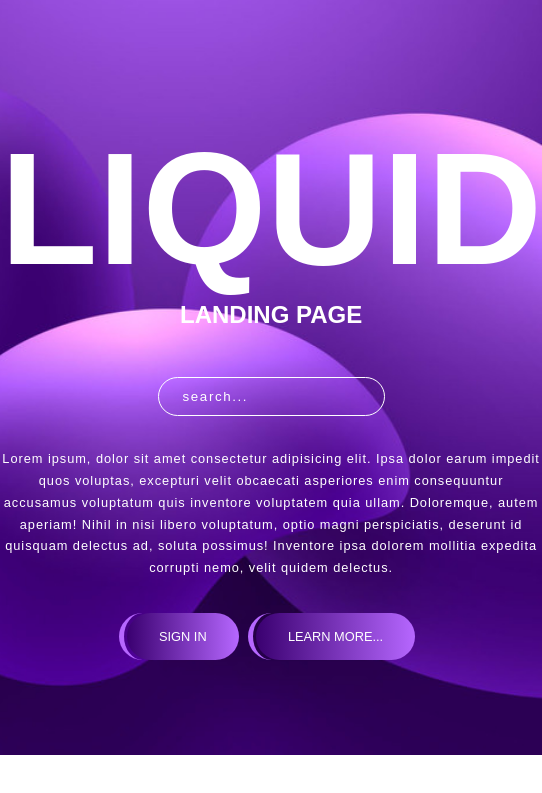
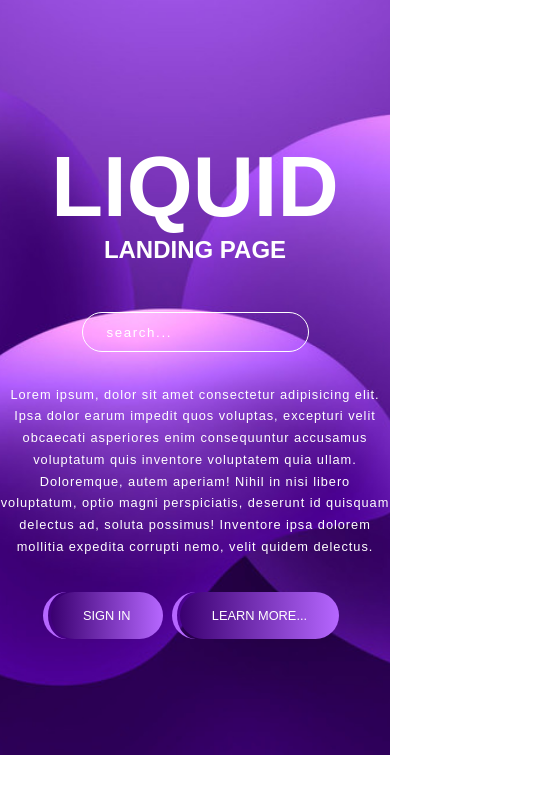
Before and after one commit to josecossi89/webResponsive, a plain HTML site: page index.html in a window 390 px wide. Shown: the part 89-882 px from the top of the page, 542 px wide, since content can reach past the window. Drawn offline with Linux system fonts and the light colour scheme.

Commit message:
corrections media queries2

```diff
--- a/styles.css
+++ b/styles.css
@@ -202,7 +202,7 @@ section .container a:hover {
     background: var(--color-tertiary);
   }
 
-  section .contaioner h1 {
+  section .container h1 {
     font-size: 5.3rem;
   }
 
```
